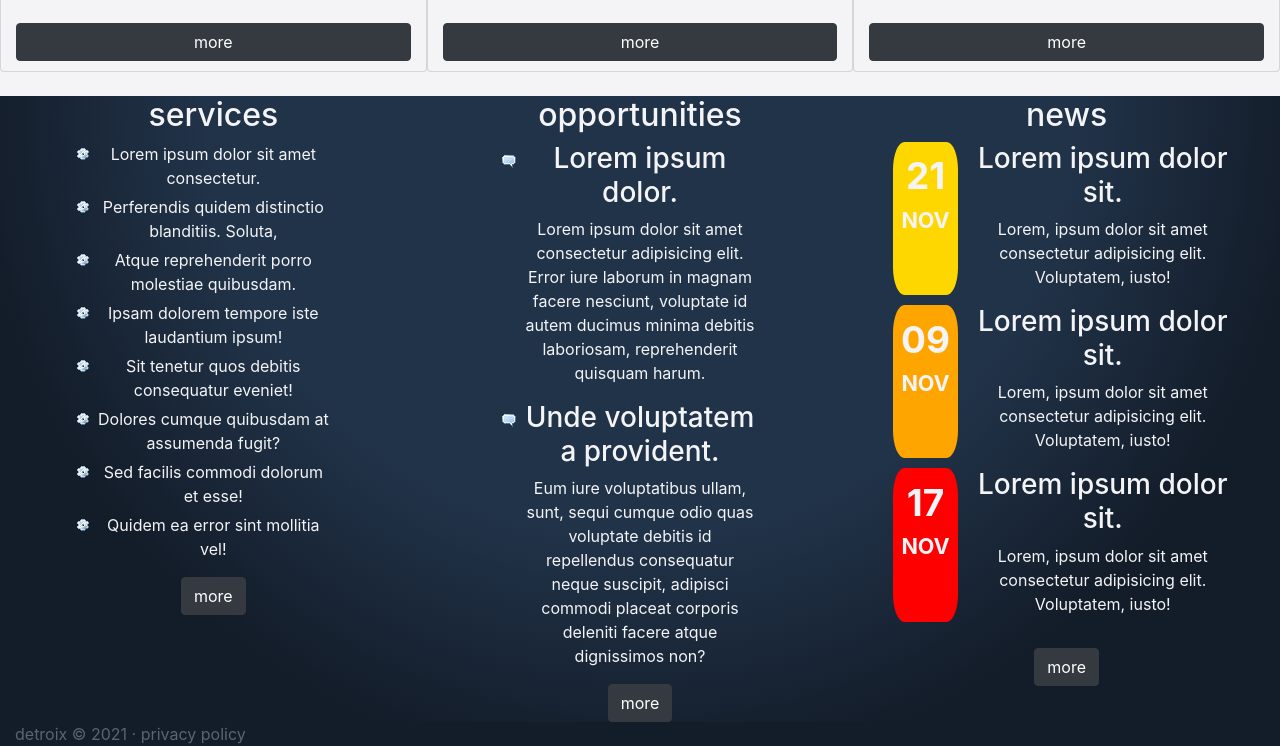
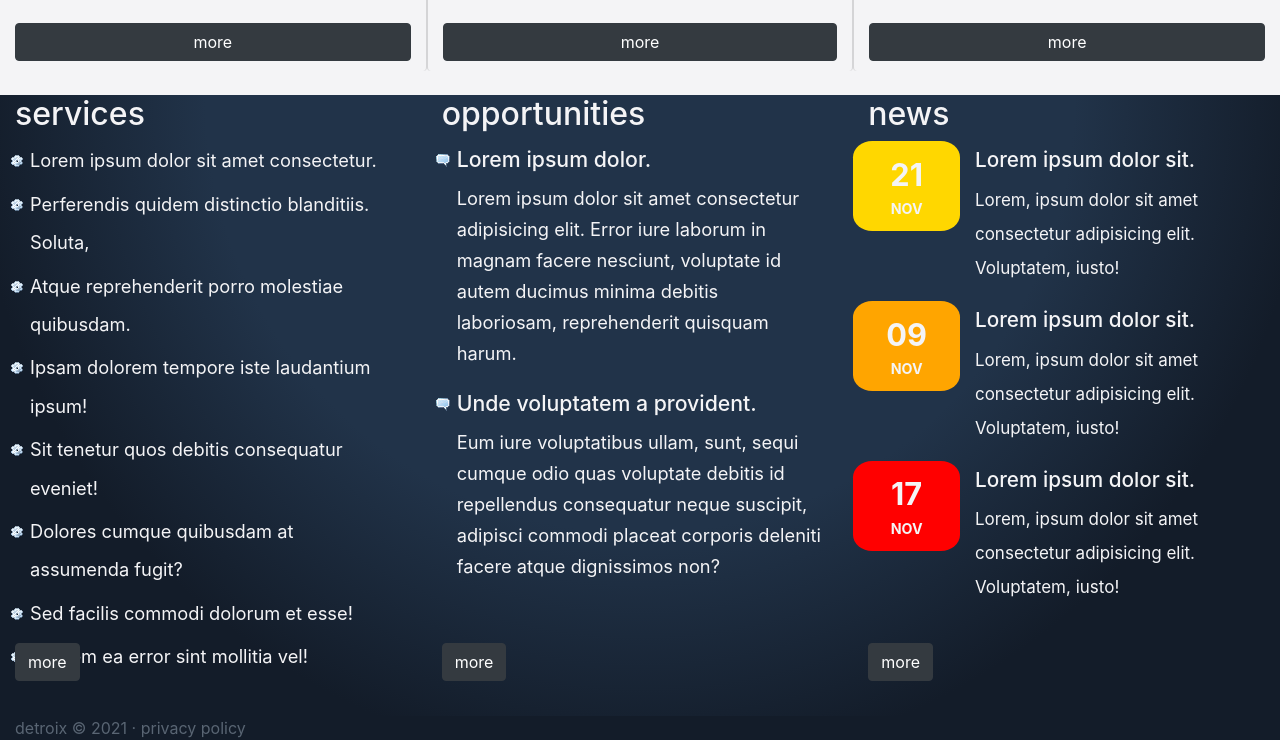
Before and after one commit to fearblackscarab/detroix-boot, a plain HTML site: page index.html in a window 1280 px wide. Shown: the part 1212-1958 px from the top of the page. Drawn offline with nearby package versions, Linux system fonts and the light colour scheme; files whose address does not match are found by name.

Commit message:
patch 1.1

```diff
--- a/css/style.css
+++ b/css/style.css
@@ -59,6 +59,19 @@
 .main-more{
     margin: 10px 0;
 }
+
+@media(min-width:768px){
+    .smart,.stable,.strong{
+        border-bottom: none;
+    }
+    .smart{
+        border-left: none;
+    }
+    .stable{
+        border-right: none;
+    }
+}
+
 /* end main */
 /* end content-section */
 /* footer */
@@ -69,8 +82,17 @@
     background: radial-gradient(at top,var(--bgColor) -30%,var(--buttonColor),var(--buttonColor),var(--buttonColor),var(--prim),var(--prim));
 }
 
+.main-footer{
+    margin: 0;
+    padding: 0;
+}
+
 .bot-a{
     color: var(--bgColor);
+}
+
+.services, .opportunities,.news{
+    margin-bottom: 25px;
 }
 
 .service-list{
@@ -78,15 +100,69 @@
 }
 
 .service-list-item{
+    font-size: calc(13px + (20 - 13) * ((100vw - 300px) / (1600 - 300)));
     margin: 5px 0;
+    line-height: 2.1;
 }
 
 .oppurtunities-list{
     list-style-image: url("../media/chat.png");
+    margin: 0;
+}
+
+.opp-header{
+    font-size: calc(16px + (23 - 16) * ((100vw - 300px) / (1600 - 300)));
+}
+
+.opp-list-item{
+    font-size: calc(13px + (20 - 13) * ((100vw - 300px) / (1600 - 300)));
+    line-height: 1.7;
 }
 
 .news-list{
+    margin: 0;
+    padding: 0;
     list-style-type: none;
+}
+
+.news-header{
+    font-size: calc(17px + (22 - 17) * ((100vw - 300px) / (1600 - 300)));
+}
+
+.news-list-item{
+    font-size: calc(14px + (18 - 14) * ((100vw - 300px) / (1600 - 300)));
+}
+
+.news-content{
+    line-height: 2;
+}
+
+@media(max-width:767px){
+
+    .services, .opportunities{
+        border-bottom:  solid #000;
+        padding: 50px;
+    }
+
+    .service-list{
+        list-style-image: none;
+        list-style-type: none;
+        margin: 0 auto;
+    }
+
+    .service-list-item{
+        border-bottom: 1px solid #000;
+    }
+
+    .oppurtunities-list{
+        list-style-image: none;
+        list-style-type: none;
+        margin: 0 auto;
+    }
+
+    .news{
+        padding: 50px;
+    }
 }
 
 /* event */
@@ -104,6 +180,8 @@
 }
 
 .event{
+    height: 80px;
+    width: 80px;
     padding: 0;
     margin-bottom: 10px;
     border-radius: 18%;
@@ -111,46 +189,73 @@
 
 .date{
     padding: 0;
+    padding-left: 15px;
+    padding-right: 15px;
     margin: 0;
     margin-top: 10%;
     font-weight: 700;
-    font-size: calc(28px + (40 - 28) * ((100vw - 300px) / (1600 - 300)));
+    font-size: calc(27px + (32 - 27) * ((100vw - 300px) / (1600 - 300)));
 }
 
 .month{
     padding: 0;
+    padding-bottom: 15px;
     margin: 0;
     font-weight: 700;
     text-transform: uppercase;
-    font-size: calc(8px + (26 - 8) * ((100vw - 300px) / (1600 - 300)));
+    font-size: calc(12px + (15 - 12) * ((100vw - 300px) / (1600 - 300)));
+}
+
+@media(max-width:370px){
+    .date{
+        font-size: 50px;
+}
+}
+
+@media(max-width:444px){
+    .event{
+        height: 65px;
+    }
+
+    .date{
+        font-size: 25px;
+    }
+
+    .month{
+        font-size: 11px;
+    }
+}
+
+@media(min-width:768px){
+    .event{
+        height: 75x;
+    }
+}
+
+@media(min-width:960px){
+    .event{
+        height: 90px;
+    }
+}
+
+@media(min-width:1320px){
+    .event{
+        height: 100px;
+    }
+}
+
+.footer-div{
+    position: relative;
+}
+
+.sub-more{
+    position: absolute;
+    margin: 0 auto;
+    bottom: 10px;
+    margin-top: 10px;
 }
 
 /* end event */
-@media(max-width:767px){
-
-    .services, .opportunities{
-        border-bottom:  solid #000;
-        padding: 50px;
-    }
-
-    .news{
-        padding: 50px;
-    }
-
-    .service-list{
-        list-style-image: none;
-        list-style-type: none;
-    }
-
-    .service-list-item{
-        border-bottom: 1px solid #000;
-    }
-
-    .oppurtunities-list{
-        list-style-image: none;
-        list-style-type: none;
-    }
-}
 
 /* colophon */
 
@@ -162,3 +267,4 @@
 .colophon-text{
     margin-bottom: 0;
 }
+/* fin */
--- a/index.html
+++ b/index.html
@@ -25,7 +25,8 @@
     <header class="header" id="header">
         <section class="container-fluid top-header">
             <div class="row">
-                <div class="col col-md-6"><a href="#link" class="first-link d-none d-md-block top-link">www.demolink.org</a>
+                <div class="col col-md-6"><a href="#link"
+                        class="first-link d-none d-md-block top-link">www.demolink.org</a>
                 </div>
                 <div class="col-sm-12 col-md-6">
                     <nav class="top-nav">
@@ -50,19 +51,24 @@
         </section>
         <section class="container-fluid main-header">
             <div class="row">
-                <div class="col-md-6 text-sm-center">
+                <div class="col-md-4 text-sm-center">
                     <h1 class="logo">
                         <img src="media/main-logo.jpg" alt="logo" class="img-fluid"><span class="sr-only">detroix</span>
                     </h1>
                 </div>
-                <div class="col-md-6">
+                <div class="col-md-8">
                     <nav class="main-nav">
                         <ul class="nav justify-content-around main-nav-list">
-                            <li class="nav-item main-nav-item"><a href="#link" class="nav-link main-link btn btn-dark">home</a></li>
-                            <li class="nav-item main-nav-item"><a href="#link" class="nav-link main-link btn btn-dark">services</a></li>
-                            <li class="nav-item main-nav-item"><a href="#link" class="nav-link main-link btn btn-dark">about</a></li>
-                            <li class="nav-item main-nav-item"><a href="#link" class="nav-link main-link btn btn-dark">faqs</a></li>
-                            <li class="nav-item main-nav-item"><a href="#link" class="nav-link main-link btn btn-dark">contacts</a></li>
+                            <li class="nav-item main-nav-item"><a href="#link"
+                                    class="nav-link main-link btn btn-dark">home</a></li>
+                            <li class="nav-item main-nav-item"><a href="#link"
+                                    class="nav-link main-link btn btn-dark">services</a></li>
+                            <li class="nav-item main-nav-item"><a href="#link"
+                                    class="nav-link main-link btn btn-dark">about</a></li>
+                            <li class="nav-item main-nav-item"><a href="#link"
+                                    class="nav-link main-link btn btn-dark">faqs</a></li>
+                            <li class="nav-item main-nav-item"><a href="#link"
+                                    class="nav-link main-link btn btn-dark">contacts</a></li>
                         </ul>
                     </nav>
                 </div>
@@ -106,8 +112,8 @@
             <!-- end carousel -->
         </section>
         <section class="container-fluid content-section">
-            <div class="row justify-content-sm-center">
-                <div class="col-sm-8 col-md-4 text-sm-center content smart card">
+            <div class="row justify-content-center">
+                <div class="col-10 col-sm-8 col-md-4 text-center content smart card">
                     <h2 class="sub-header">smart</h2>
                     <img src="media/smart.jpg" alt="smart" class="img-fluid content-img">
                     <p class="text">Lorem ipsum dolor sit amet consectetur adipisicing elit. Unde illo dolore quisquam
@@ -115,7 +121,7 @@
                         amet inventore eum?</p>
                     <button class="button btn btn-dark more main-more">more</button>
                 </div>
-                <div class="col-sm-8 col-md-4 text-sm-center content strong card">
+                <div class="col-10 col-sm-8 col-md-4 text-center content strong card">
                     <h2 class="sub-header">strong</h2>
                     <img src="media/strong.jpg" alt="strong" class="img-fluid content-img">
                     <p class="text">Lorem ipsum dolor sit amet consectetur adipisicing elit. Unde illo dolore quisquam
@@ -123,7 +129,7 @@
                         amet inventore eum?</p>
                     <button class="button btn btn-dark more main-more">more</button>
                 </div>
-                <div class="col-sm-8 col-md-4 text-sm-center content stable card">
+                <div class="col-10 col-sm-8 col-md-4 text-center content stable card">
                     <h2 class="sub-header">stable</h2>
                     <img src="media/stable.jpg" alt="stable" class="img-fluid content-img">
                     <p class="text">Lorem ipsum dolor sit amet consectetur adipisicing elit. Unde illo dolore quisquam
@@ -135,12 +141,10 @@
         </section>
     </main>
     <footer class="footer" id="footer">
-        <section class="section main-footer">
-            <div class="container-fluid">
-                <div class="row justify-content-sm-center">
-                    <div class="col-sm-12 col-md-4 text-sm-center footer-div services">
+        <section class="section main-footer row justify-content-center justify-content-md-start container-fluid">
+            <div class="col-12 col-md-4 text-center text-md-left footer-div services">
                 <h2 class="sub-header sub-services">services</h2>
-                            <ul class="col-sm-8 mx-sm-auto service-list">
+                <ul class="col-8 col-md-12 service-list">
                     <li class="service-list-item"><a href="#link" class="bot-a">Lorem ipsum dolor sit amet
                             consectetur.</a></li>
                     <li class="service-list-item"><a href="#link" class="bot-a">Perferendis quidem distinctio
@@ -165,17 +169,17 @@
                 </ul>
                 <button class="button btn btn-dark more  sub-more">more</button>
             </div>
-                    <div class="col-sm-12 col-md-4 text-sm-center footer-div opportunities">
+            <div class="col-12 col-md-4 text-center text-md-left footer-div opportunities">
                 <h2 class="sub-header sub-opportunities">opportunities</h2>
-                            <ul class="col-sm-8 mx-sm-auto oppurtunities-list">
+                <ul class="col-8 col-md-12 oppurtunities-list">
                     <li class="opp-list-item">
-                                    <h3><a href="#link" class="bot-a">Lorem ipsum dolor.</a></h3>
+                        <h3><a href="#link" class="bot-a opp-header">Lorem ipsum dolor.</a></h3>
                         <p class="opp-list-text">Lorem ipsum dolor sit amet consectetur adipisicing elit. Error iure
                             laborum in magnam facere nesciunt, voluptate id autem ducimus minima debitis laboriosam,
                             reprehenderit quisquam harum.</p>
                     </li>
                     <li class="opp-list-item">
-                                    <h3><a href="#link" class="bot-a">Unde voluptatem a provident.</a></h3>
+                        <h3><a href="#link" class="bot-a opp-header">Unde voluptatem a provident.</a></h3>
                         <p class="opp-list-text">Eum iure voluptatibus ullam, sunt, sequi cumque odio quas voluptate
                             debitis id repellendus consequatur neque suscipit, adipisci commodi placeat corporis
                             deleniti facere atque dignissimos non?</p>
@@ -183,19 +187,17 @@
                 </ul>
                 <button class="button btn btn-dark more more-opp sub-more">more</button>
             </div>
-                    <div class="col-sm-12 col-md-4 text-sm-center footer-div news">
-                        <div class="">
+            <div class="col-12 col-md-4 text-center text-md-left footer-div news">
                 <h2 class="sub-header sub-news">news</h2>
                 <ul class="news-list">
                     <li class="news-list-item">
                         <div class="row">
-
-                                        <div class="col-2 event event1">
+                            <div class="col-2 col-md-3 align-content-around event text-center event1">
                                 <p class="date">21</p>
                                 <p class="month">nov</p>
                             </div>
                             <div class="col-9 news-content">
-                                            <h3><a href="#link" class="bot-a">Lorem ipsum dolor sit.</a></h3>
+                                <h3><a href="#link" class="bot-a news-header">Lorem ipsum dolor sit.</a></h3>
                                 <p class="news-list-text">Lorem, ipsum dolor sit amet consectetur adipisicing elit.
                                     Voluptatem, iusto!</p>
                             </div>
@@ -204,13 +206,12 @@
 
                     <li class="news-list-item">
                         <div class="row">
-
-                                        <div class="col-2 event event2">
+                            <div class="col-2 col-md-3 event text-center event2">
                                 <p class="date">09</p>
                                 <p class="month">nov</p>
                             </div>
                             <div class="col-9 news-content">
-                                            <h3><a href="#link" class="bot-a">Lorem ipsum dolor sit.</a></h3>
+                                <h3><a href="#link" class="bot-a news-header">Lorem ipsum dolor sit.</a></h3>
                                 <p class="news-list-text">Lorem, ipsum dolor sit amet consectetur adipisicing elit.
                                     Voluptatem, iusto!</p>
                             </div>
@@ -219,13 +220,12 @@
 
                     <li class="news-list-item">
                         <div class="row">
-
-                                        <div class=" col-2 event event3">
+                            <div class="col-2 col-md-3 event text-center event3">
                                 <p class="date">17</p>
                                 <p class="month">nov</p>
                             </div>
                             <div class="col-9 news-content">
-                                            <h3><a href="#link" class="bot-a">Lorem ipsum dolor sit.</a></h3>
+                                <h3><a href="#link" class="bot-a news-header">Lorem ipsum dolor sit.</a></h3>
                                 <p class="news-list-text">Lorem, ipsum dolor sit amet consectetur adipisicing elit.
                                     Voluptatem, iusto!</p>
                             </div>
@@ -233,9 +233,6 @@
                     </li>
                 </ul>
                     <button class="button btn btn-dark more sub-more">more</button>
-                    </div>
-                </div>
-            </div>
             </div>
         </section>
         <section class="section colophon">
```
Lines whose indentation alone changed are shown as unchanged.
